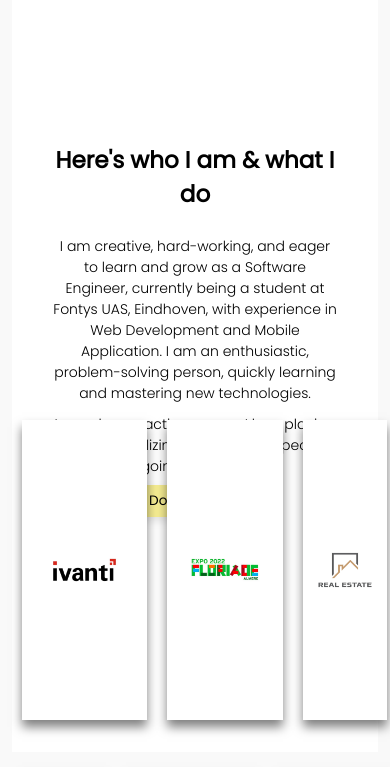
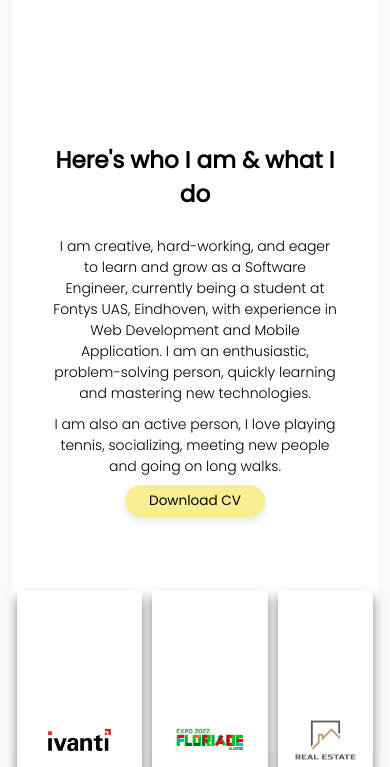
Before and after one commit to anamarianitu/Portfolio, a plain HTML site: page index.html in a window 390 px wide. Shown: the part 1840-2607 px from the top of the page. Drawn offline with Linux system fonts and the light colour scheme.

Commit message:
Update style

```diff
--- a/css/style.css
+++ b/css/style.css
@@ -211,7 +211,7 @@ header label {
     }
 
     .card-projects {
-        margin: 0 10px 0 10px;
+        margin: 0 5px 0 5px;
         height: 100px;
     }
 
@@ -276,6 +276,10 @@ header label {
         text-align: center;
     }
 
+    .projects {
+        margin-top: 300px;
+    }
+
 }
 
 @media (max-width:450px) {
@@ -293,7 +297,9 @@ header label {
         margin: 1rem 0;
     }
 
-
+    .projects {
+        margin-top: 450px;
+    }
 
 }
 
```
